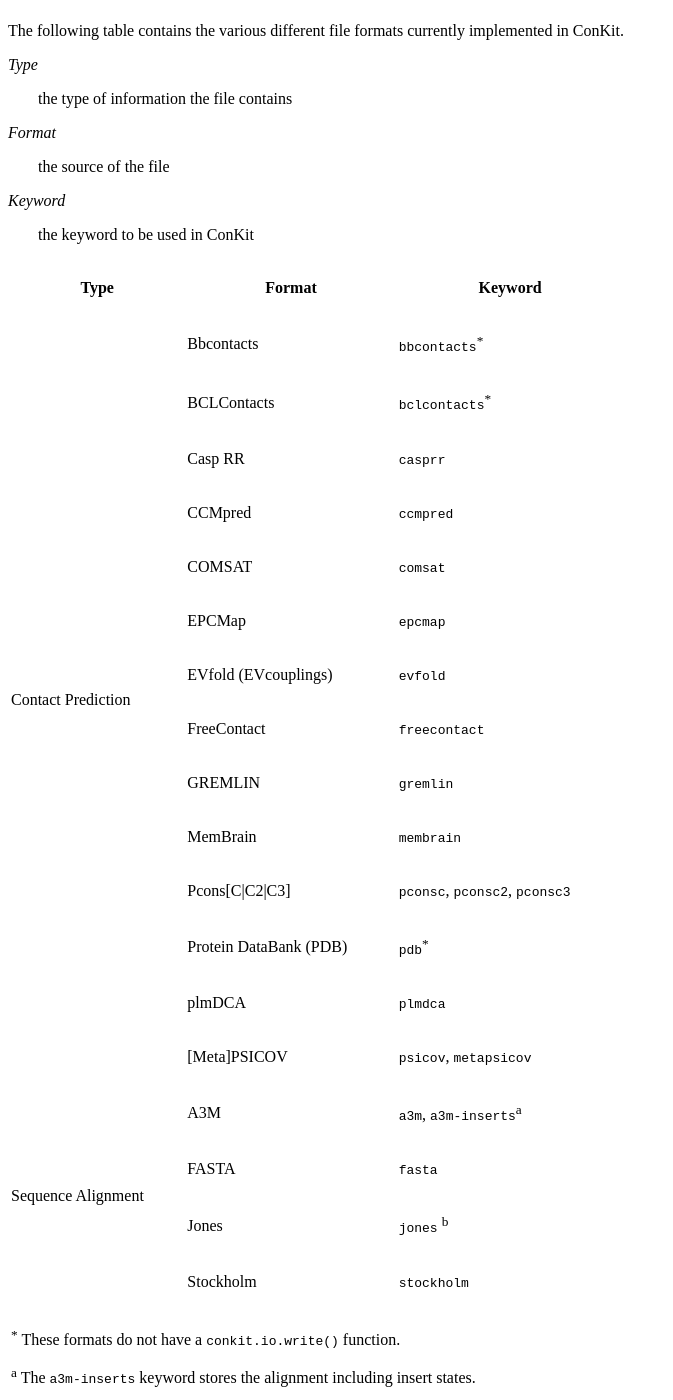
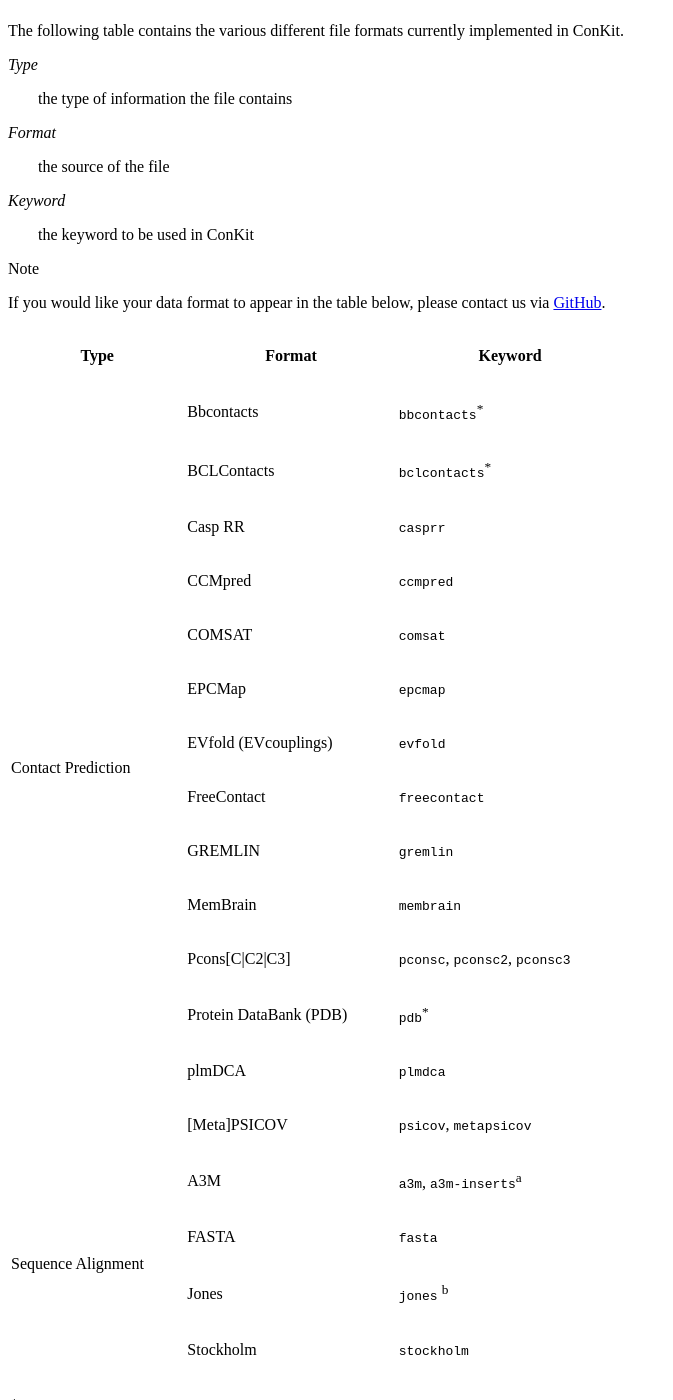
Before and after one commit to rigdenlab/conkit, a Sphinx documentation site: the page built from docs/formats.rst, in a window 1280 px wide and 1400 px high, scrolled down 345 px. Shown: the whole window, without its empty margins (0-673 px from the left). Built offline with Sphinx 7.4.7, drawn with Linux system fonts in a browser that asks for light colours; some of the changed text lies outside the part shown.

Commit message:
note moved above table

```diff
--- a/docs/formats.rst
+++ b/docs/formats.rst
@@ -11,6 +11,10 @@
     the source of the file
 *Keyword*
     the keyword to be used in ConKit
+
+.. note::
+
+   If you would like your data format to appear in the table below, please contact us via `GitHub <https://github.com/fsimkovic/conkit/issues>`_.
 
 +--------------------+------------------------+-----------------------------------------------------------+
 | Type               | Format                 | Keyword                                                   |
```
Also changed, not shown: other parts of docs/formats.rst (+0 -3 lines).
